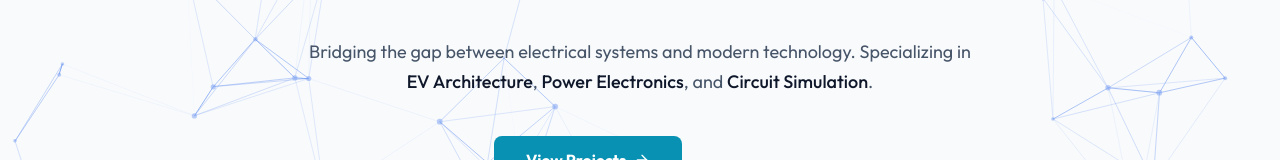
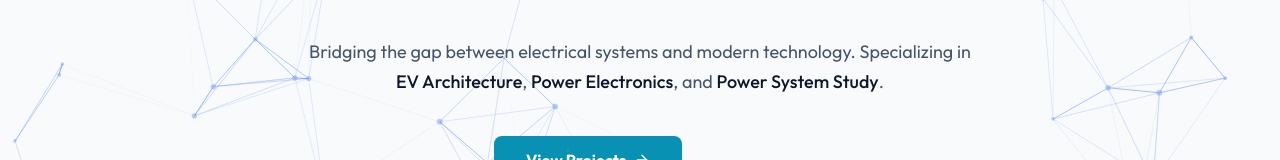
Before and after one commit to aadilll2121/august_resume, a plain HTML site: page index.html in a window 1280 px wide. Shown: the part 455-615 px from the top of the page. Drawn offline with nearby package versions, Linux system fonts and the light colour scheme.

Commit message:
Update index.html

```diff
--- a/index.html
+++ b/index.html
@@ -268,7 +268,7 @@
 
                 <p class="max-w-2xl mx-auto text-slate-600 dark:text-slate-400 text-lg mb-10 leading-relaxed reveal">
                     Bridging the gap between electrical systems and modern technology.
-                    Specializing in <span class="text-slate-900 dark:text-white font-medium">EV Architecture</span>, <span class="text-slate-900 dark:text-white font-medium">Power Electronics</span>, and <span class="text-slate-900 dark:text-white font-medium">Circuit Simulation</span>.
+                    Specializing in <span class="text-slate-900 dark:text-white font-medium">EV Architecture</span>, <span class="text-slate-900 dark:text-white font-medium">Power Electronics</span>, and <span class="text-slate-900 dark:text-white font-medium">Power System Study</span>.
                 </p>
 
                 <div class="flex flex-col md:flex-row justify-center items-center gap-4 reveal">
```
